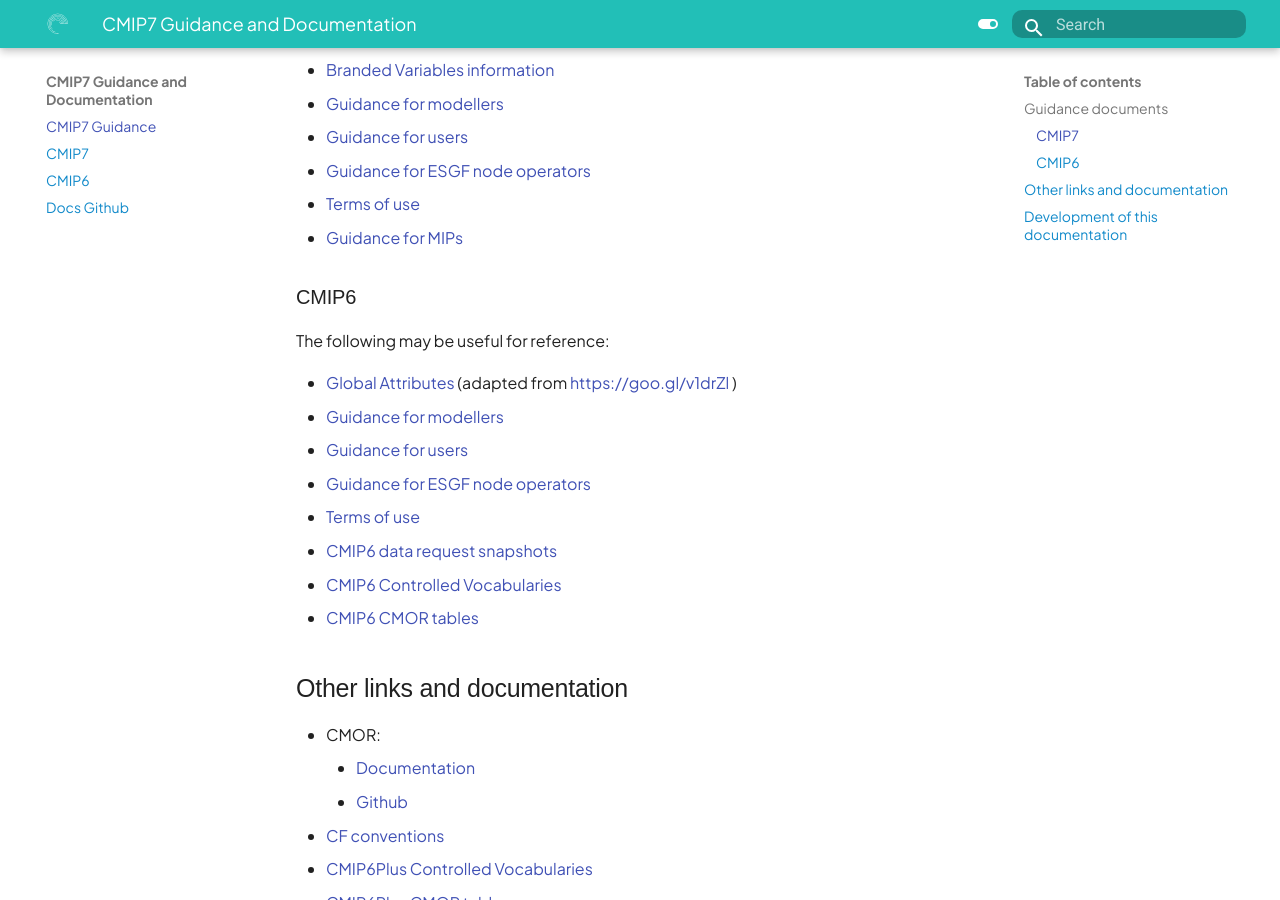
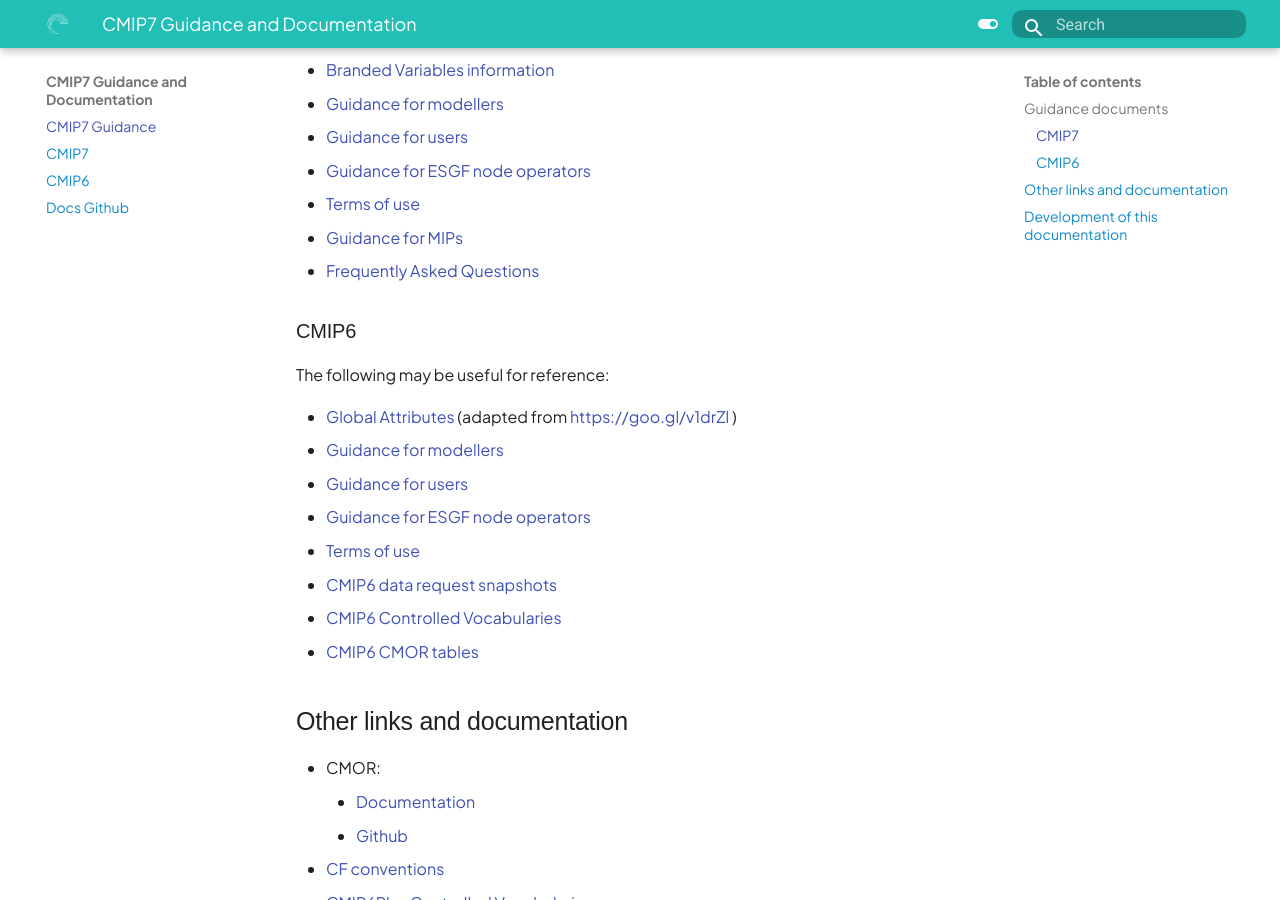
Before and after one commit to WCRP-CMIP/cmip7-guidance, an MkDocs documentation site: the page built from docs/index.md, in a window 1280 px wide and 900 px high, scrolled down 377 px. Built offline with MkDocs 1.6.1 and Material for MkDocs 9.7.7, drawn with Linux system fonts in a browser that asks for light colours; some web fonts are replaced.

Commit message:
Update index.md

```diff
--- a/docs/index.md
+++ b/docs/index.md
@@ -19,6 +19,7 @@ title: CMIP7 Guidance and Documentation
 - [Guidance for ESGF node operators](CMIP7/guidance_for_esgf.md)
 - [Terms of use](CMIP7/terms_of_use.md)
 - [Guidance for MIPs](CMIP7/guidance_for_mips.md)
+- [Frequently Asked Questions](CMIP7/FAQ.md)
 
 ### CMIP6
 
```
